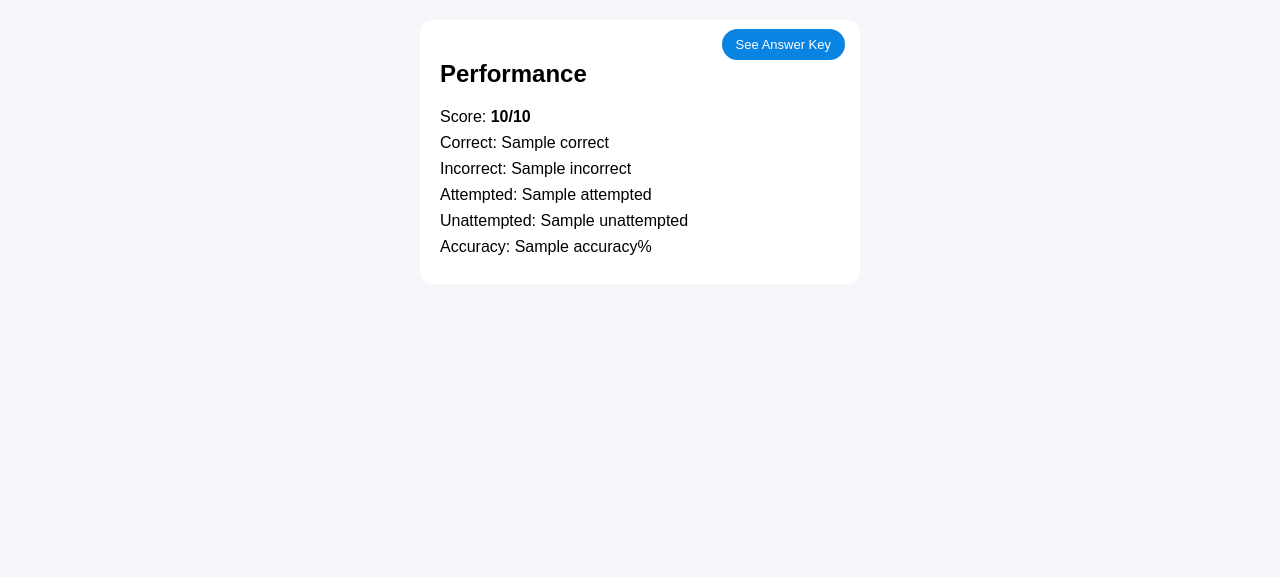
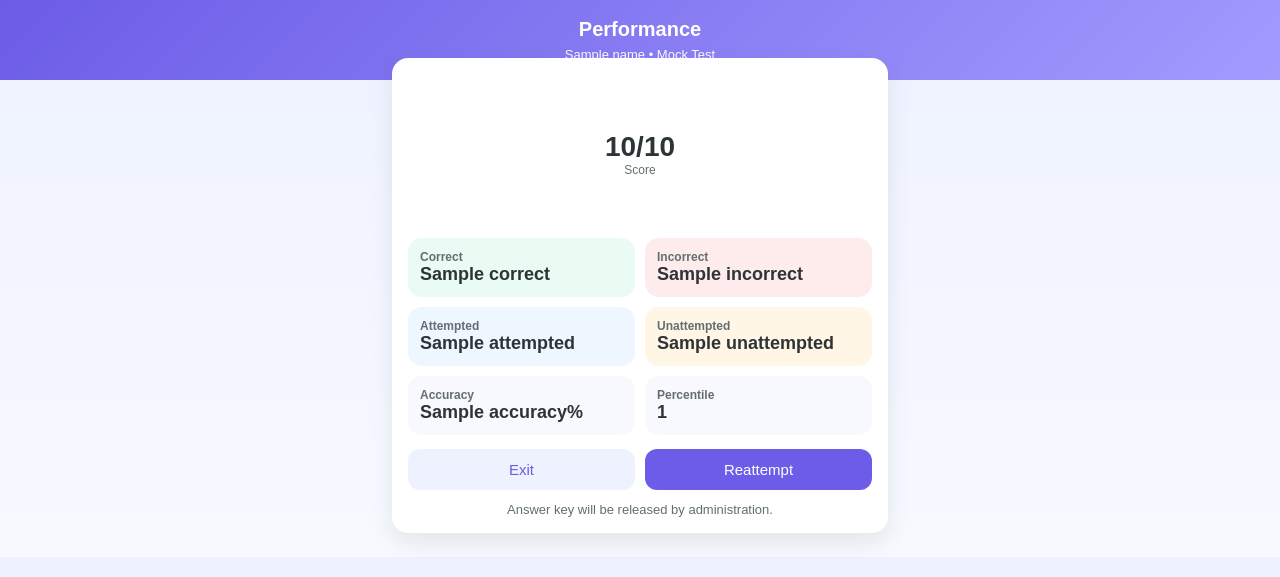
Before and after one commit to manojnehra1801-beep/Online-mock-platform, a Flask app: template templates/result.html in a window 1280 px wide. Shown: the top 577 px of the page. Run offline with Flask 3, Linux system fonts and the light colour scheme; the template is opened without the code that fills it: most values are stand-ins (such as "Sample title", 1, 10 or a date in 2020).

Commit message:
Update result.html

```diff
--- a/templates/result.html
+++ b/templates/result.html
@@ -5,56 +5,172 @@
 <title>Result</title>
 
 <style>
+:root{
+  --bg:#f5f7fb;
+  --card:#ffffff;
+  --primary:#6c5ce7;
+  --success:#00b894;
+  --danger:#d63031;
+  --warning:#fdcb6e;
+  --info:#0984e3;
+  --text:#2d3436;
+  --muted:#636e72;
+}
+
+*{box-sizing:border-box}
 body{
-    font-family:Arial;
-    background:#f5f6fa;
-    margin:0;
-    padding:20px;
+  margin:0;
+  font-family: Arial, sans-serif;
+  background:linear-gradient(180deg,#eef2ff, #f7f9ff);
+  color:var(--text);
 }
+
+.header{
+  background:linear-gradient(135deg,var(--primary),#a29bfe);
+  color:#fff;
+  padding:18px 16px;
+  text-align:center;
+}
+.header h2{margin:0;font-size:20px}
+.header p{margin:6px 0 0;font-size:13px;opacity:.95}
+
+.container{
+  max-width:520px;
+  margin: -22px auto 24px;
+  padding:0 12px;
+}
+
 .card{
-    max-width:400px;
-    margin:auto;
-    background:#fff;
-    padding:20px;
-    border-radius:12px;
-    position:relative;
+  background:var(--card);
+  border-radius:16px;
+  box-shadow:0 10px 25px rgba(0,0,0,.08);
+  padding:16px;
 }
-.top-btn{
-    position:absolute;
-    top:15px;
-    right:15px;
+
+.score-ring{
+  display:flex;
+  align-items:center;
+  justify-content:center;
+  margin:10px 0 14px;
 }
-.top-btn a{
-    text-decoration:none;
-    background:#0984e3;
-    color:#fff;
-    padding:8px 14px;
-    border-radius:20px;
-    font-size:13px;
+.ring{
+  width:140px;height:140px;border-radius:50%;
+  background:conic-gradient(
+    var(--success) calc(({{ accuracy or 0 }}%)*1%),
+    #eaeaf5 0
+  );
+  display:flex;align-items:center;justify-content:center;
+}
+.ring-inner{
+  width:108px;height:108px;border-radius:50%;
+  background:#fff;
+  display:flex;flex-direction:column;align-items:center;justify-content:center;
+}
+.ring-inner b{font-size:28px}
+.ring-inner span{font-size:12px;color:var(--muted)}
+
+.grid{
+  display:grid;
+  grid-template-columns:repeat(2,1fr);
+  gap:10px;
+  margin-top:12px;
 }
 .stat{
-    margin:8px 0;
-    font-size:16px;
+  border-radius:14px;
+  padding:12px;
+  background:#f8f9ff;
+}
+.stat h4{margin:0;font-size:12px;color:var(--muted)}
+.stat b{font-size:18px}
+
+.ok{background:#e9fbf3}
+.bad{background:#fdeceb}
+.warn{background:#fff6e5}
+.info{background:#eef6ff}
+
+.footer{
+  margin-top:14px;
+  display:flex;gap:10px;flex-wrap:wrap;
+}
+.btn{
+  flex:1;
+  padding:12px;
+  border-radius:12px;
+  border:none;
+  font-size:15px;
+  cursor:pointer;
+}
+.btn-primary{background:var(--primary);color:#fff}
+.btn-ghost{background:#eef2ff;color:var(--primary)}
+
+.note{
+  margin-top:12px;
+  text-align:center;
+  color:var(--muted);
+  font-size:13px;
 }
 </style>
 </head>
 
 <body>
 
-<div class="card">
-    <!-- SEE ANSWER KEY BUTTON -->
-    <div class="top-btn">
-        <a href="/answer-key">See Answer Key</a>
+<div class="header">
+  <h2>Performance</h2>
+  <p>{{ name }} • Mock Test</p>
+</div>
+
+<div class="container">
+  <div class="card">
+
+    <!-- SCORE RING -->
+    <div class="score-ring">
+      <div class="ring">
+        <div class="ring-inner">
+          <b>{{ score }}/{{ total }}</b>
+          <span>Score</span>
+        </div>
+      </div>
     </div>
 
-    <h2>Performance</h2>
+    <!-- STATS GRID -->
+    <div class="grid">
+      <div class="stat ok">
+        <h4>Correct</h4>
+        <b>{{ correct }}</b>
+      </div>
+      <div class="stat bad">
+        <h4>Incorrect</h4>
+        <b>{{ incorrect }}</b>
+      </div>
+      <div class="stat info">
+        <h4>Attempted</h4>
+        <b>{{ attempted }}</b>
+      </div>
+      <div class="stat warn">
+        <h4>Unattempted</h4>
+        <b>{{ unattempted }}</b>
+      </div>
+      <div class="stat">
+        <h4>Accuracy</h4>
+        <b>{{ accuracy }}%</b>
+      </div>
+      <div class="stat">
+        <h4>Percentile</h4>
+        <b>{{ percentile or "—" }}</b>
+      </div>
+    </div>
 
-    <div class="stat">Score: <b>{{ score }}/{{ total }}</b></div>
-    <div class="stat">Correct: {{ correct }}</div>
-    <div class="stat">Incorrect: {{ incorrect }}</div>
-    <div class="stat">Attempted: {{ attempted }}</div>
-    <div class="stat">Unattempted: {{ unattempted }}</div>
-    <div class="stat">Accuracy: {{ accuracy }}%</div>
+    <!-- ACTIONS -->
+    <div class="footer">
+      <button class="btn btn-ghost" onclick="window.location.href='/'">Exit</button>
+      <button class="btn btn-primary" onclick="window.location.href='/reattempt'">Reattempt</button>
+    </div>
+
+    <div class="note">
+      Answer key will be released by administration.
+    </div>
+
+  </div>
 </div>
 
 </body>
```
